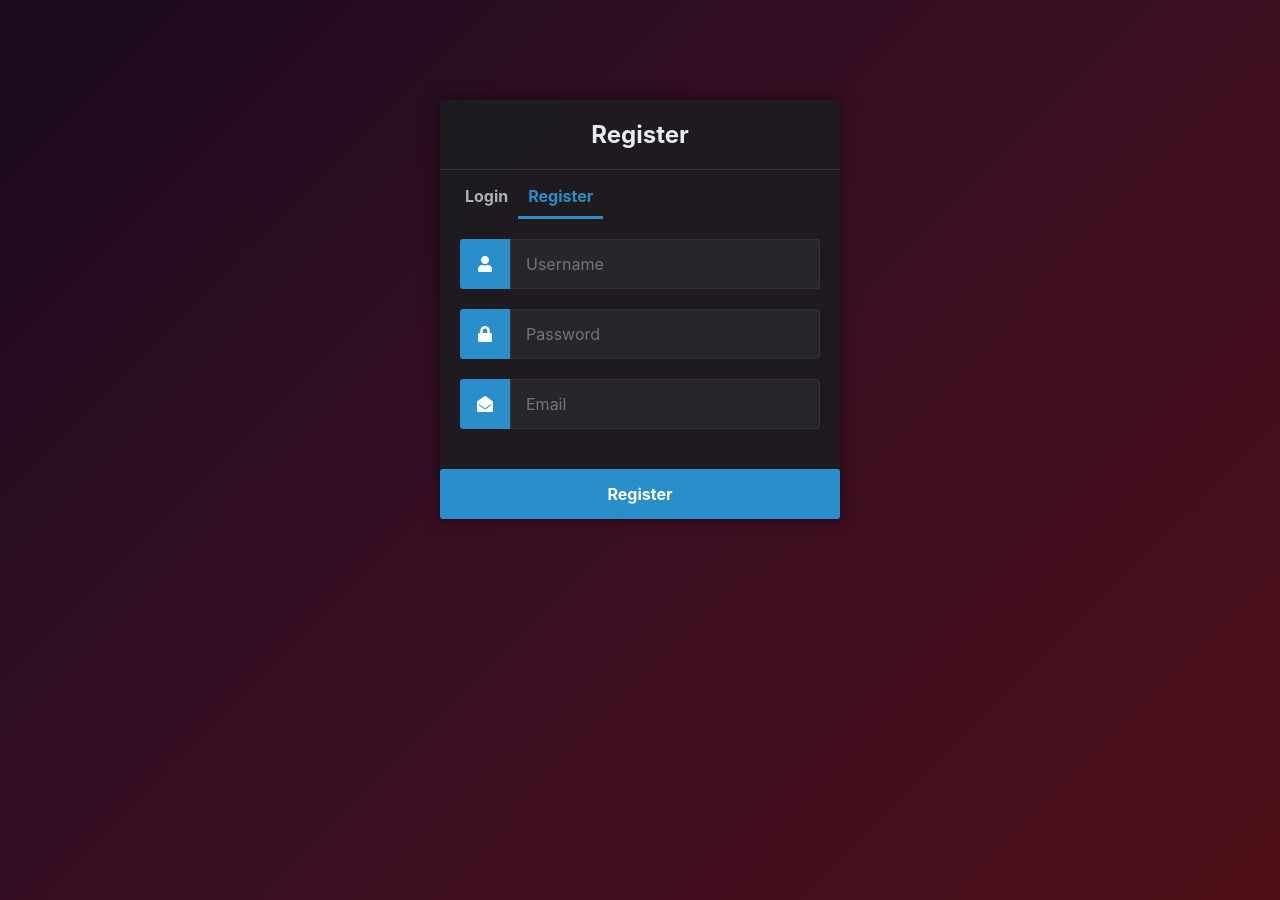
After one commit to AhmeDiaaU/ToDoList, a Flask app: page /login/register in a window 1280 px wide. The commit adds this page. Run offline with Flask 3, Linux system fonts and the light colour scheme; some libraries are stand-ins or nearby versions.

Commit message:
Added Login , register and Logout

```diff
--- a/app/config.py
+++ /dev/null
@@ -1,3 +0,0 @@
-class Config:
-    SQLALCHEMY_DATABASE_URI = 'sqlite:///db.sqlite'
-    SQLALCHEMY_TRACK_MODIFICATIONS = False
--- a/app/routes.py
+++ b/app/routes.py
@@ -1,63 +1,140 @@
-from flask import render_template, request, redirect, url_for
-from app.models import Todo
-from app import app, db
+from flask import render_template, request, redirect, url_for, session, flash
+from app import app, mysql
+import MySQLdb.cursors
+import re
+import hashlib
 
 @app.route('/')
 def index():
-    #show to do
-    todo_list = Todo.query.filter_by(archived = False).all()
-    print(todo_list)
-    return render_template('index.html' , todo_list = todo_list)
-@app.route("/add", methods = ["POST"])
+    if "loggedin" in session:
+        # Fetch non-archived tasks from the database
+        cursor = mysql.connection.cursor(MySQLdb.cursors.DictCursor)
+        cursor.execute('SELECT * FROM tasks WHERE archived = FALSE')
+        todo_list = cursor.fetchall()
+        return render_template('index.html', username=session['username'], todo_list=todo_list)
+    return redirect('/login')
+
+@app.route("/add", methods=["POST"])
 def add():
-    """
-    add new item
-    """
+    """Add a new task"""
     title = request.form.get("title")
-    days =request.form.get("days" , "")
-    new_todo = Todo(title = title,
-                    Days_of_week = days,
-                    complete = False ,
-                    archived = False)
-    db.session.add(new_todo)
-    db.session.commit()
+    days = request.form.get("days", "")
+    cursor = mysql.connection.cursor(MySQLdb.cursors.DictCursor)
+    cursor.execute(
+        'INSERT INTO tasks (title, Days_of_week, complete, archived) VALUES (%s, %s, %s, %s)',
+        (title, days, False, False)
+    )
+    mysql.connection.commit()
     return redirect(request.referrer)
+
 @app.route("/update/<int:todo_id>")
 def update(todo_id):
-    """
-    Update new item
-    """
-    todo = Todo.query.filter_by(id=todo_id).first()
-    todo.complete = not todo.complete
-    db.session.commit()
+    """Toggle task completion status"""
+    cursor = mysql.connection.cursor(MySQLdb.cursors.DictCursor)
+    cursor.execute('SELECT * FROM tasks WHERE id = %s', (todo_id,))
+    todo = cursor.fetchone()
+    if todo:
+        new_status = not todo['complete']
+        cursor.execute('UPDATE tasks SET complete = %s WHERE id = %s', (new_status, todo_id))
+        mysql.connection.commit()
     return redirect(request.referrer)
+
 @app.route("/delete/<int:todo_id>")
 def delete(todo_id):
-    """
-    Delete new item
-    """
-    todo = Todo.query.filter_by(id=todo_id).first()
-    db.session.delete(todo)
-    db.session.commit()
-    return redirect(request.referrer) # to redirect it to the same place
+    """Delete a task"""
+    cursor = mysql.connection.cursor(MySQLdb.cursors.DictCursor)
+    cursor.execute('DELETE FROM tasks WHERE id = %s', (todo_id,))
+    mysql.connection.commit()
+    return redirect(request.referrer)
+
 @app.route("/archive/<int:todo_id>")
 def archive(todo_id):
-    todo = Todo.query.get(todo_id)
-    if todo:
-        todo.archived = True
-    db.session.commit()
+    """Archive a task"""
+    cursor = mysql.connection.cursor(MySQLdb.cursors.DictCursor)
+    cursor.execute('UPDATE tasks SET archived = TRUE WHERE id = %s', (todo_id,))
+    mysql.connection.commit()
     return redirect(url_for("index"))
+
 @app.route("/archive")
 def view_archived():
-    archived_tasks = Todo.query.filter_by(archived= True).all() # return the Completed Archived Task
-    return render_template("archive.html" , archived_tasks = archived_tasks)
+    """View archived tasks"""
+    cursor = mysql.connection.cursor(MySQLdb.cursors.DictCursor)
+    cursor.execute('SELECT * FROM tasks WHERE archived = TRUE')
+    archived_tasks = cursor.fetchall()
+    return render_template("archive.html", archived_tasks=archived_tasks)
+
 @app.route("/unarchive/<int:todo_id>")
 def unarchived_task(todo_id):
-    todo = Todo.query.get(todo_id)
-    if todo :
-        todo.archived = False
-        db.session.commit()
+    """Unarchive a task"""
+    cursor = mysql.connection.cursor(MySQLdb.cursors.DictCursor)
+    cursor.execute('UPDATE tasks SET archived = FALSE WHERE id = %s', (todo_id,))
+    mysql.connection.commit()
     return redirect(url_for("view_archived"))
+
 @app.route("/about")
 def about():
     return render_template("about.html")
+
+@app.route("/login/", methods=["POST", "GET"])
+def login():
+    msg = ''
+    if request.method == 'POST' and 'username' in request.form and 'password' in request.form:
+        username = request.form['username']
+        password = request.form['password']
+
+        hash = password + app.secret_key
+        hash = hashlib.sha1(hash.encode())
+        password = hash.hexdigest()
+
+        print(f"Username: {username}, Password: {password}")
+        cursor = mysql.connection.cursor(MySQLdb.cursors.DictCursor)
+        cursor.execute('SELECT * FROM accounts WHERE username = %s AND password = %s', (username, password))
+        account = cursor.fetchone()
+        if account:
+            session['loggedin'] = True
+            session['id'] = account['id']
+            session['username'] = account['username']
+            msg = 'Logged in successfully!'
+            return redirect("/")
+        else:
+            msg = 'Incorrect username / password!'
+    return render_template('login.html', msg=msg)
+
+@app.route('/login/logout')
+def logout():
+    session.pop('loggedin', None)
+    session.pop('id', None)
+    session.pop('username', None)
+    return redirect('/login')
+
+@app.route('/login/register', methods=['GET', 'POST'])
+def register():
+    msg = ''
+
+    if request.method == 'POST' and 'username' in request.form and 'password' in request.form:
+        username = request.form['username']
+        password = request.form['password']
+        email = request.form['email']
+        #must be hashed before entering the database
+        hash = password + app.secret_key
+        hash = hashlib.sha1(hash.encode())
+        password = hash.hexdigest()
+
+        cursor = mysql.connection.cursor(MySQLdb.cursors.DictCursor)
+        cursor.execute('SELECT * FROM accounts WHERE LOWER(username) = LOWER(%s) ', (username,))
+        account = cursor.fetchone()
+        if account:
+            msg = 'Account already exists!'
+        elif not re.match(r'[^@]+@[^@]+\.[^@]+', email): #handle double input
+            msg = 'Invalid email address!'
+        elif not re.match(r'[A-Za-z0-9]+', username): # handel username input
+            msg = 'Username must contain only characters and numbers!'
+        elif not username or not password or not email:
+            msg = 'Please fill out the form!'
+        else:
+            cursor.execute('INSERT INTO accounts VALUES (NULL,%s,%s,%s)',(username , password , email))
+            mysql.connection.commit()
+            msg = 'You have successfully registered!'
+    elif request.method== 'POST':
+        msg='Please Fill out the Form'
+    return render_template("register.html" , msg=msg)
--- a/app/static/css/cards.css
+++ b/app/static/css/cards.css
@@ -58,7 +58,7 @@
 }
 
 .archive-header {
-    color: #f39c12;
+    color: #ffffff;
     font-size: 2rem;
     margin-bottom: 2rem;
     text-shadow: 2px 2px 4px rgba(255, 255, 255, 0.1);
--- /dev/null
+++ b/app/static/css/login.css
@@ -0,0 +1,227 @@
+* {
+    box-sizing: border-box;
+    font-family: -apple-system, BlinkMacSystemFont, "segoe ui", roboto, oxygen, ubuntu, cantarell, "fira sans", "droid sans", "helvetica neue", Arial, sans-serif;
+    font-size: 16px;
+    -webkit-font-smoothing: antialiased;
+    -moz-osx-font-smoothing: grayscale;
+}
+
+body {
+    background: linear-gradient(135deg, #1a0a1f 0%, #3a0f23 50%, #4d0f17 100%);
+    margin: 0;
+    min-height: 100vh;
+}
+
+.navtop {
+    background-color: rgba(25, 25, 30, 0.8);
+    height: 60px;
+    width: 100%;
+    border: 0;
+    box-shadow: 0 2px 10px rgba(0, 0, 0, 0.3);
+}
+
+.navtop div {
+    display: flex;
+    margin: 0 auto;
+    width: 1000px;
+    height: 100%;
+}
+
+.navtop div h1, .navtop div a {
+    display: inline-flex;
+    align-items: center;
+}
+
+.navtop div h1 {
+    flex: 1;
+    font-size: 24px;
+    padding: 0;
+    margin: 0;
+    color: #eaebed;
+    font-weight: normal;
+}
+
+.navtop div a {
+    padding: 0 20px;
+    text-decoration: none;
+    color: #c1c4c8;
+    font-weight: bold;
+}
+
+.navtop div a:hover {
+    color: #ffffff;
+}
+
+/* Task container styles */
+.task-container {
+    width: 800px;
+    margin: 30px auto;
+    background-color: rgba(28, 28, 33, 0.9);
+    border-radius: 5px;
+    padding: 20px;
+    box-shadow: 0 0 15px rgba(0, 0, 0, 0.5);
+}
+
+.task-form {
+    display: flex;
+    margin-bottom: 20px;
+}
+
+.task-input {
+    flex: 1;
+    background-color: rgba(40, 40, 45, 0.9);
+    border: 1px solid #333;
+    color: #eaebed;
+    padding: 12px 15px;
+    border-radius: 3px;
+    margin-right: 10px;
+}
+
+.task-select {
+    background-color: rgba(40, 40, 45, 0.9);
+    border: 1px solid #333;
+    color: #eaebed;
+    padding: 0 15px;
+    border-radius: 3px;
+    margin-right: 10px;
+    width: 180px;
+}
+
+.add-button {
+    background-color: #2a8ecb;
+    color: white;
+    border: none;
+    padding: 10px 20px;
+    border-radius: 3px;
+    cursor: pointer;
+    font-weight: bold;
+    transition: background-color 0.2s;
+}
+
+.add-button:hover {
+    background-color: #3aa0e0;
+}
+
+/* Empty state styling */
+.empty-state {
+    background-color: #1c1c21;
+    text-align: center;
+    padding: 80px 20px;
+    border-radius: 5px;
+}
+
+.empty-icon {
+    width: 80px;
+    height: 80px;
+    background-color: rgba(255, 255, 255, 0.1);
+    border-radius: 50%;
+    margin: 0 auto 20px;
+    display: flex;
+    align-items: center;
+    justify-content: center;
+}
+
+.empty-icon svg {
+    width: 40px;
+    height: 40px;
+    fill: #ffffff;
+    stroke: #ffffff;
+}
+
+.empty-text {
+    color: #ffffff;
+    font-size: 18px;
+}
+
+/* Login and Register styles */
+.login, .register {
+    width: 400px;
+    background-color: rgba(28, 28, 33, 0.9);
+    box-shadow: 0 0 15px rgba(0, 0, 0, 0.5);
+    margin: 100px auto;
+    border-radius: 5px;
+}
+
+.login h1, .register h1 {
+    text-align: center;
+    color: #eaebed;
+    font-size: 24px;
+    padding: 20px 0;
+    border-bottom: 1px solid #333;
+}
+
+.login .links, .register .links {
+    display: flex;
+    padding: 0 15px;
+}
+
+.login .links a, .register .links a {
+    color: #adb2ba;
+    text-decoration: none;
+    display: inline-flex;
+    padding: 0 10px 10px 10px;
+    font-weight: bold;
+}
+
+.login .links a:hover, .register .links a:hover {
+    color: #ffffff;
+}
+
+.login .links a.active, .register .links a.active {
+    border-bottom: 3px solid #2a8ecb;
+    color: #2a8ecb;
+}
+
+.login form, .register form {
+    display: flex;
+    flex-wrap: wrap;
+    justify-content: center;
+    padding-top: 20px;
+}
+
+.login form label, .register form label {
+    display: flex;
+    justify-content: center;
+    align-items: center;
+    width: 50px;
+    height: 50px;
+    background-color: #2a8ecb;
+    color: #ffffff;
+    border-radius: 3px 0 0 3px;
+}
+
+.login form input[type="password"],
+.login form input[type="text"],
+.login form input[type="email"],
+.register form input[type="password"],
+.register form input[type="text"],
+.register form input[type="email"] {
+    width: 310px;
+    height: 50px;
+    border: 1px solid #333;
+    background-color: rgba(40, 40, 45, 0.9);
+    color: #eaebed;
+    margin-bottom: 20px;
+    padding: 0 15px;
+    border-radius: 0 3px 3px 0;
+}
+
+.login form input[type="submit"],
+.register form input[type="submit"] {
+    width: 100%;
+    padding: 15px;
+    margin-top: 20px;
+    background-color: #2a8ecb;
+    border: 0;
+    cursor: pointer;
+    font-weight: bold;
+    color: #ffffff;
+    border-radius: 3px;
+    transition: background-color 0.2s;
+}
+
+.login form input[type="submit"]:hover,
+.register form input[type="submit"]:hover {
+    background-color: #3aa0e0;
+    transition: background-color 0.2s;
+}
--- a/app/templates/archive.html
+++ b/app/templates/archive.html
@@ -9,7 +9,7 @@
 <div class="main-container">
     <h2 class="ui header archive-header">
         <i class="archive icon"></i>
-        Archived Tasks
+        <span style="color: azure;">Archived Tasks</span>
     </h2>
 
     {% if archived_tasks %}
--- a/app/templates/index.html
+++ b/app/templates/index.html
@@ -1,4 +1,6 @@
 {% extends "base.html" %}
+
+{% block title %}Active Tasks - Todo App{% endblock %}
 
 {% block styles %}
 {{ super() }}
--- /dev/null
+++ b/app/templates/info.html
@@ -0,0 +1,11 @@
+<!DOCTYPE html>
+<html lang="en">
+<head>
+  {% block head %}{% endblock %}
+    <title>{% block title %}{% endblock %}</title>
+</head>
+<body>
+    {% block content %}
+    {% endblock %}
+</body>
+</html>
--- a/app/templates/partials/_task.html
+++ b/app/templates/partials/_task.html
@@ -5,7 +5,7 @@
                 {{ todo.title }}
             </div>
             <div class="created-date">
-                <i class="clock outline icon"></i> {{ todo.Created_at.strftime('%b %d, %Y') }}
+                <i class="clock outline icon"></i> {{ todo.Created_at.strftime('%d %b, %Y') }}
             </div>
         </div>
 
--- /dev/null
+++ b/app/templates/register.html
@@ -0,0 +1,35 @@
+{%extends "info.html"%}
+
+{%block title%}
+<h1>Register Page</h1>
+{%endblock%}
+{%block head%}
+<meta charset="utf-8">
+<link rel="stylesheet" href="{{ url_for('static', filename='css/login.css') }}">
+<link rel="stylesheet" href="https://use.fontawesome.com/releases/v5.7.1/css/all.css">
+{%endblock%}
+{%block content%}
+<div class="register">
+    <h1>Register</h1>
+    <div class="links">
+        <a href="{{ url_for('login') }}">Login</a>
+        <a href="{{ url_for('register') }}" class="active">Register</a>
+    </div>
+    <form action="{{ url_for('register') }}" method="post" autocomplete="off">
+        <label for="username">
+            <i class="fa fa-user"></i>
+        </label>
+        <input type="text" name="username" placeholder="Username" id="username" required>
+        <label for="password">
+            <i class="fa fa-lock"></i>
+        </label>
+        <input type="password" name="password" placeholder="Password" id="password" required>
+        <label for="email">
+            <i class="fa fa-envelope-open"></i>
+        </label>
+        <input type="email" name="email" placeholder="Email" id="email" required>
+        <div class="msg">{{ msg }}</div>
+        <input type="submit" value="Register">
+    </form>
+</div>
+{%endblock%}
```
Also changed, not shown: app/Schemma.sql (added, +18 -0 lines), app/__init__.py (+11 -6 lines), app/models.py (deleted, +0 -13 lines), app/static/css/main.css (+5 -3 lines), app/templates/about.html (+4 -5 lines), app/templates/base.html (+6 -3 lines), app/templates/login.html (added, +33 -0 lines), instance/db.sqlite.
